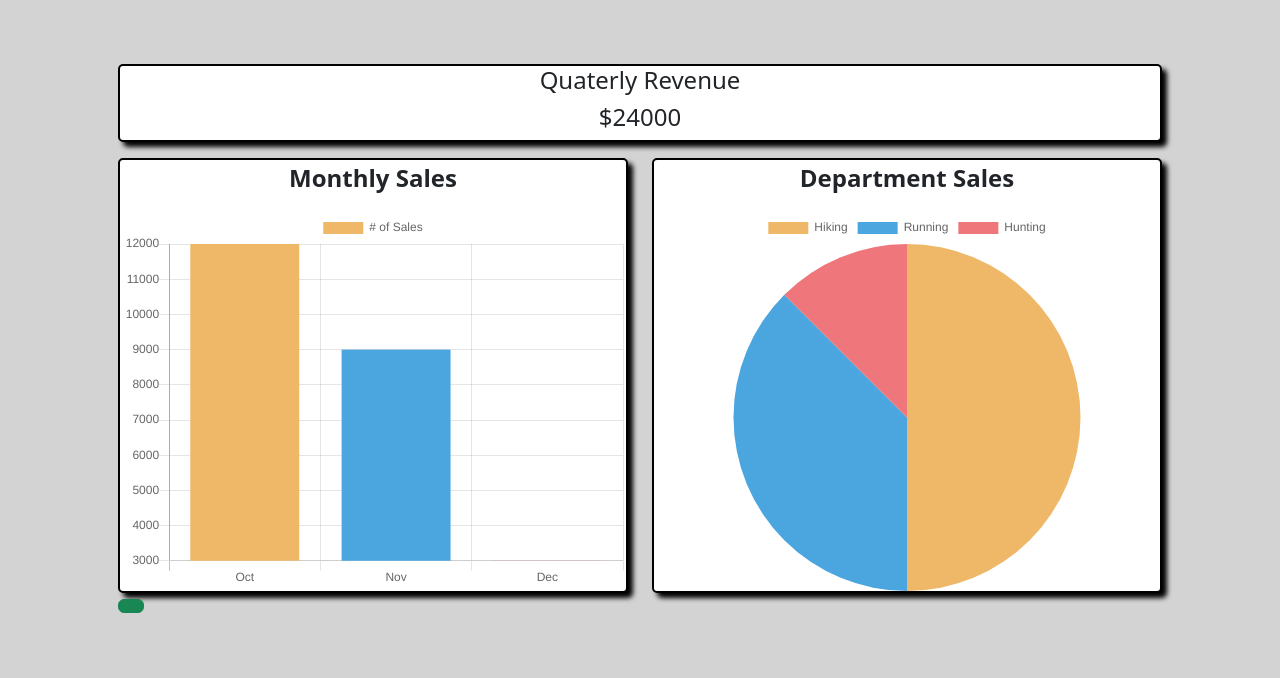
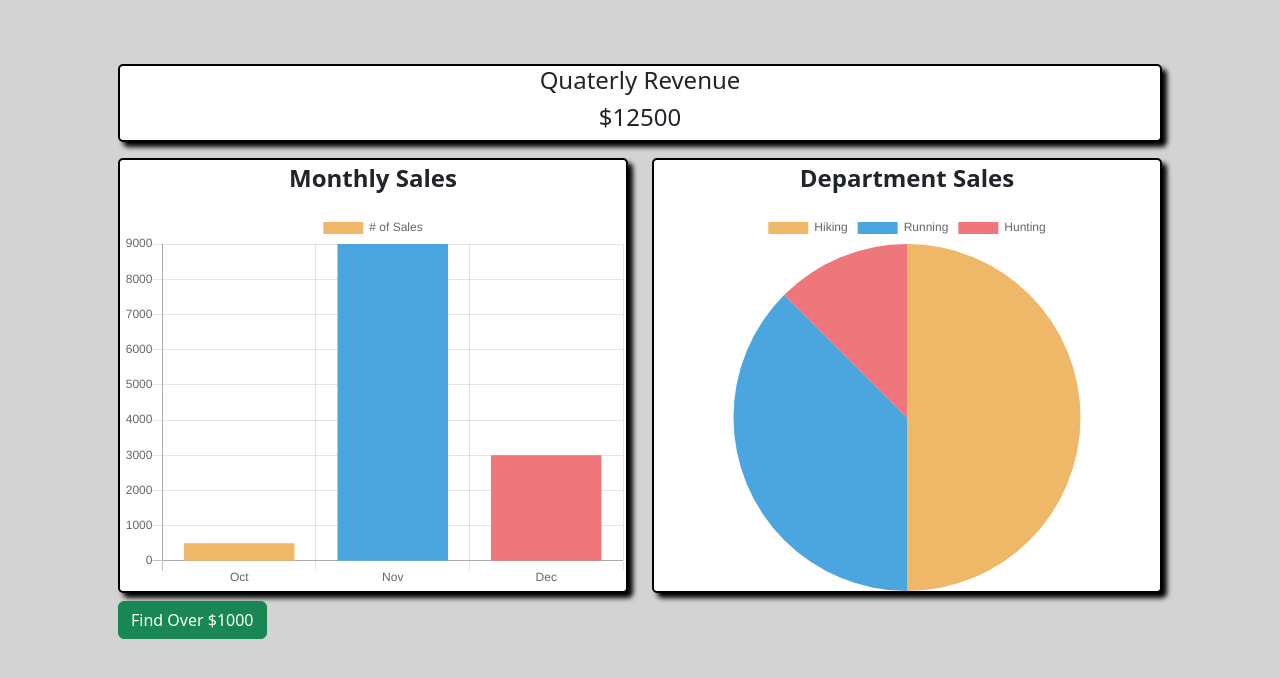
Before and after one commit to Momin-129/Daliy_task, a plain HTML site: page JavaScript_Arrays_Collections/ChartJS/index.html in a window 1280 px wide. Drawn offline with nearby package versions, Linux system fonts and the light colour scheme.

Commit message:
find() and findIndex() array methods

```diff
--- a/JavaScript_Arrays_Collections/ChartJS/index.html
+++ b/JavaScript_Arrays_Collections/ChartJS/index.html
@@ -37,8 +37,8 @@
           </div>
         </div>
       </div>
-      <div class="row">
-        <div class="col-md-12"><button class="btn btn-success"></button></div>
+      <div class="row mt-2">
+        <div class="col-md-12"><button class="btn btn-success" onclick="findOver1000();">Find Over $1000</button></div>
       </div>
     </div>
     <script src="js/sales.js"></script>
--- a/JavaScript_Arrays_Collections/ChartJS/js/sales.js
+++ b/JavaScript_Arrays_Collections/ChartJS/js/sales.js
@@ -3,7 +3,7 @@ let pieCtx = document.getElementById("deptSales").getContext("2d");
 
 let quaterRevenue = document.getElementById("quaterRevenue");
 
-let monthlySales = Array.of(12000, 9000, 3000);
+let monthlySales = Array.of(500, 9000, 3000);
 let monthLables = Array.of("Oct", "Nov", "Dec");
 
 let deptSales = Array.of(12, 9, 3);
@@ -23,11 +23,14 @@ let total = Array.of(
   addQuaterTotal(...decNums)
 );
 
-// alert(addQuaterTotal(...total));
-
 let quaterTotal = addQuaterTotal(...monthlySales);
 
 quaterRevenue.innerHTML = "$" + quaterTotal;
+
+function findOver1000() {
+  let firstThousand = monthlySales.findIndex((element) => element > 1000);
+  alert(firstThousand);
+}
 
 var monthlySalesChart = new Chart(ctx, {
   type: "bar",
```
